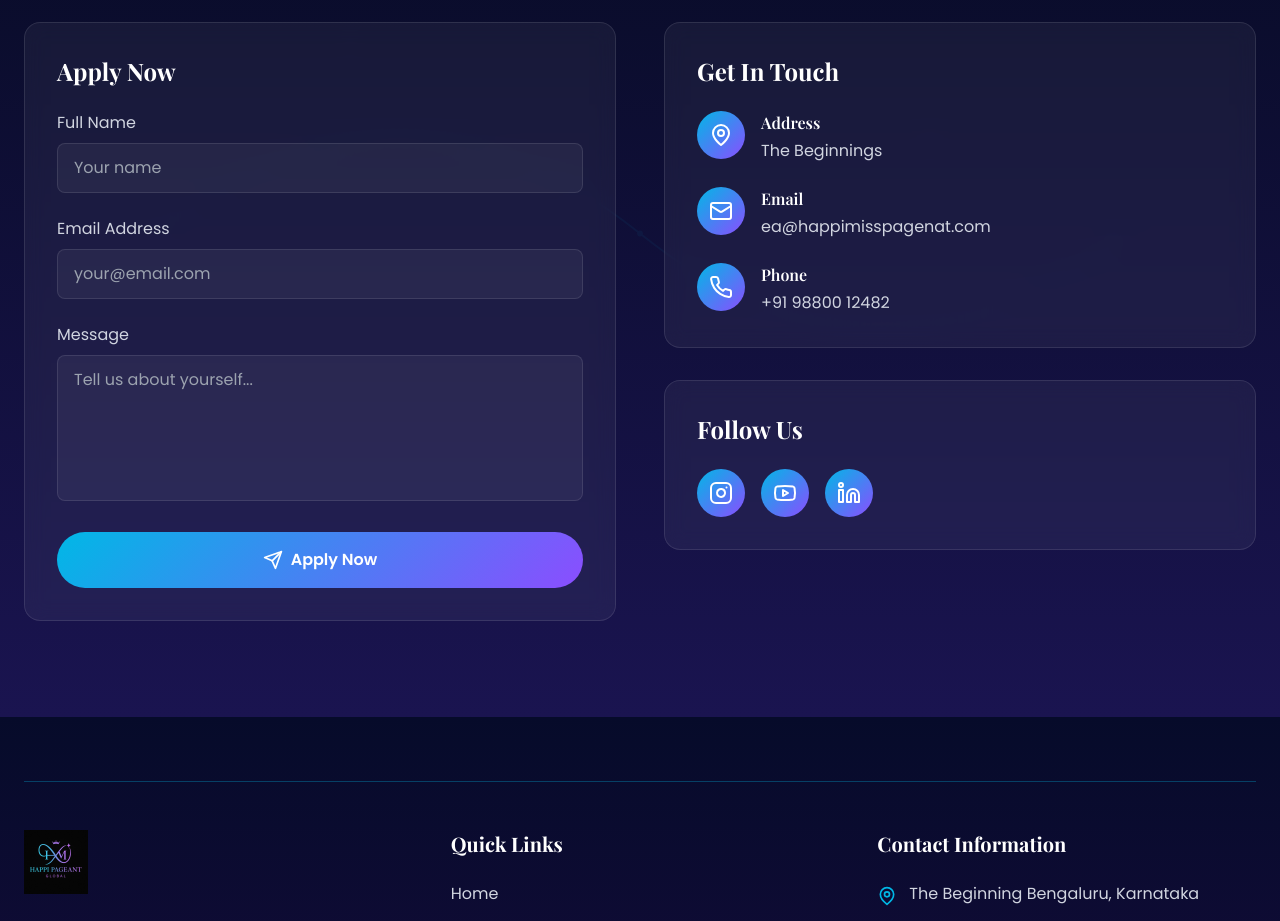
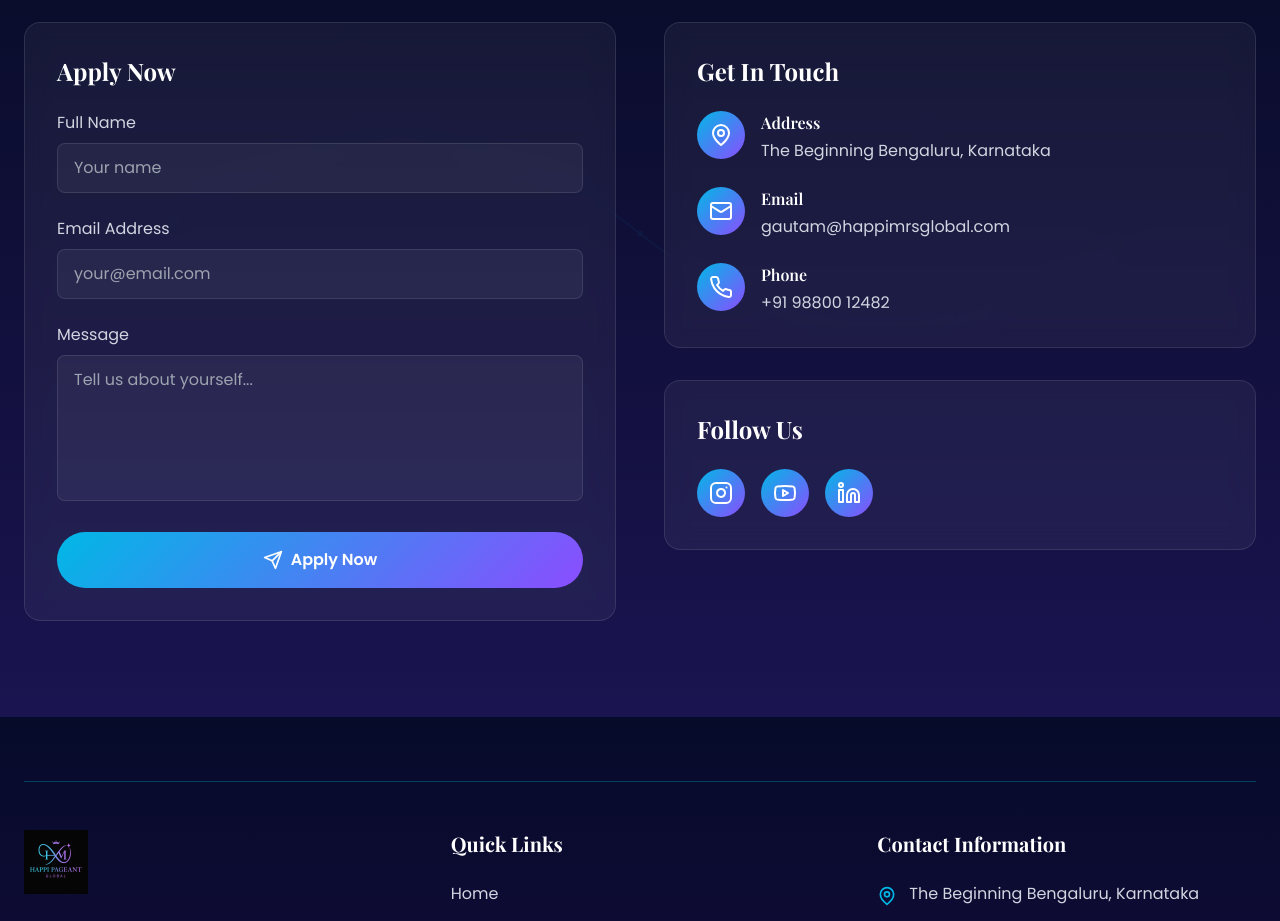
Before and after one commit to Indumathisivakumar/happi-pageant--mrs-site, a React (Vite) app: page / in a window 1280 px wide. Shown: the part 7000-7921 px from the top of the page. Built offline with nearby package versions, Linux system fonts and the light colour scheme.

Commit message:
Updated ContactSection.tsx

```diff
--- a/src/components/ContactSection.tsx
+++ b/src/components/ContactSection.tsx
@@ -91,7 +91,8 @@ const ContactSection = () => {
                   </div>
                   <div>
                     <h4 className="text-white font-semibold mb-1">Address</h4>
-                    <p className="text-[#D1D5E0]">The Beginnings</p>
+                    <p className="text-[#D1D5E0]">The Beginning
+Bengaluru, Karnataka</p>
                   </div>
                 </div>
 
@@ -102,7 +103,7 @@ const ContactSection = () => {
                   <div>
                     <h4 className="text-white font-semibold mb-1">Email</h4>
                     <a href="mailto:ea@happimisspagenat.com" className="text-[#D1D5E0] hover:text-[#00B8E6] transition-colors">
-                      ea@happimisspagenat.com
+                      gautam@happimrsglobal.com
                     </a>
                   </div>
                 </div>
```
